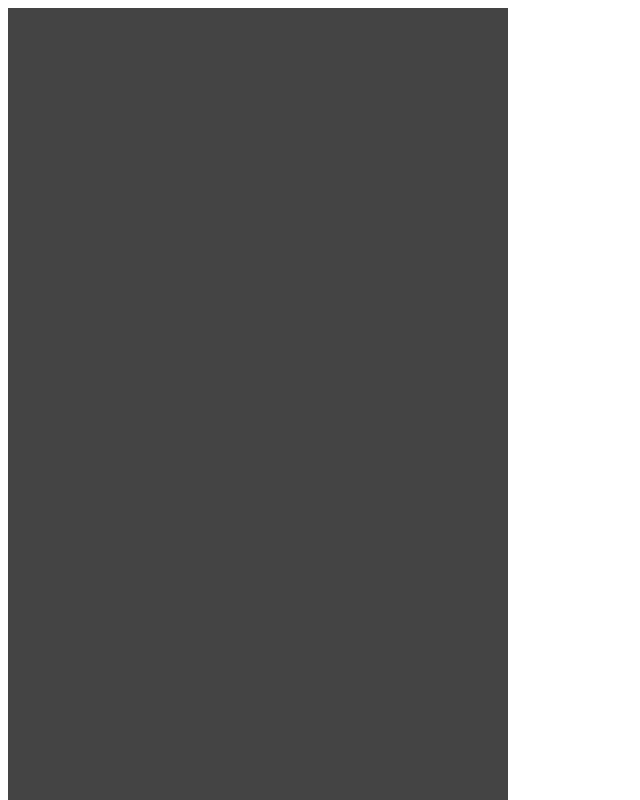
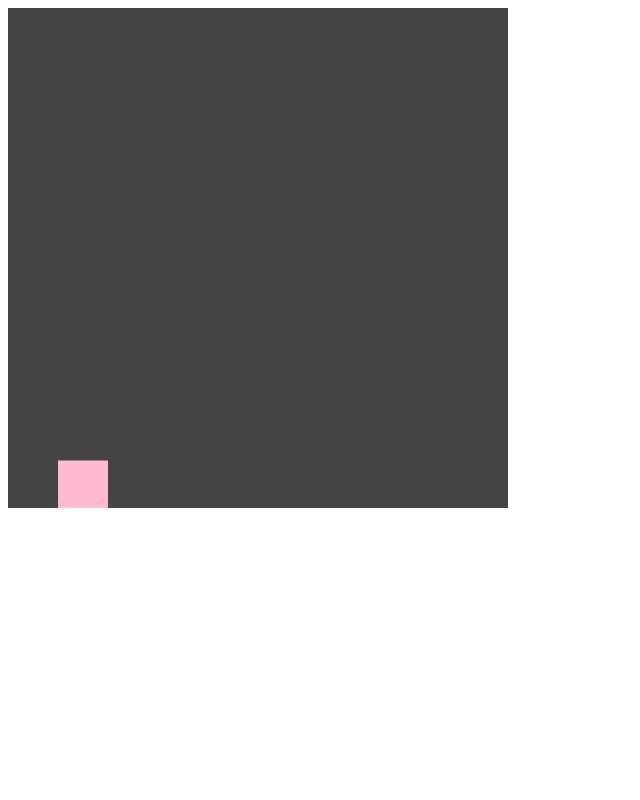
Before and after one commit to chaiyawahoo/2d-game-engine, a website with bundled scripts: page index.html in a window 1280 px wide. Shown: the top 800 px of the page, without its empty margins (0-640 px from the left). Built offline with nearby package versions, Linux system fonts and the light colour scheme.

Commit message:
alpha physics object complete

```diff
--- a/Scripts/physics/PhysicsObject.js
+++ b/Scripts/physics/PhysicsObject.js
@@ -1,41 +1,63 @@
 import Vector2 from './vectors.js';
 /*
- * This class will implement our physics entity interface, and be a parent class
- * for all future physics enabled game objects
- */
+* This class will implement our physics entity interface, and be a parent class
+* for all future physics enabled game objects
+*/
 var PhysicsObject = /** @class */ (function () {
-    function PhysicsObject() {
-        this.position = new Vector2(50, 0);
+    // Our constructor does not accept a velocity or an acceleration because
+    // acceleration should only be added by an applied force, and velocity should
+    // only update based on acceleration
+    function PhysicsObject(position, hitbox, mass, collidable, bounded) {
+        this.position = position;
         this.velocity = new Vector2(0, 0);
         this.acceleration = new Vector2(0, 0);
-        this.hitbox = new Vector2(50, 50);
-        this.mass = 1;
-        this.timeStep = .05;
+        this.hitbox = hitbox;
+        this.mass = mass;
+        this.collidable = collidable;
+        this.bounded = bounded;
     }
     // Physics calculations
-    PhysicsObject.prototype.move = function () {
+    PhysicsObject.prototype.move = function (timeStep) {
         // Use implicit Euler's method to approximate new state
-        this.position.step(this.velocity.x * this.timeStep, this.velocity.y * this.timeStep);
+        this.position.step(this.velocity.x * timeStep, this.velocity.y * timeStep);
         var terminalVelocity = 100 * Math.sqrt(20 * this.mass / this.hitbox.x);
         if (this.velocity.magnitude < terminalVelocity) {
-            this.velocity.step(this.acceleration.x * this.timeStep, this.acceleration.y * this.timeStep);
+            this.velocity.step(this.acceleration.x * timeStep, this.acceleration.y * timeStep);
         }
         return this.position;
     };
     PhysicsObject.prototype.applyForce = function (force) {
-        this.acceleration.x += force.x * this.mass;
-        this.acceleration.y += force.y * this.mass;
+        this.acceleration.step(force.x * this.mass, force.y * this.mass);
         return this.acceleration;
     };
     PhysicsObject.prototype.checkCollision = function (other) {
-        return true;
+        if (!this.collidable)
+            return false;
+        // Check if our object is colliding with the other object
+        if (this.position.x + this.hitbox.x > other.position.x && this.position.x - 8 < other.position.x + other.hitbox.x) {
+            if (this.position.y + this.hitbox.y > other.position.y && this.position.y - 8 < other.position.y + other.hitbox.y) {
+                return true;
+            }
+        }
+        return false;
     };
     PhysicsObject.prototype.checkBounds = function (canvas) {
-        return true;
+        if (!this.bounded)
+            return false;
+        // Check if our object is out of bounds, if so return true
+        if (this.position.x < 0 || this.position.x + this.hitbox.x > canvas.width) {
+            // Out of bounds horizontally
+            return true;
+        }
+        if (this.position.y < 0 || this.position.y + this.hitbox.y > canvas.height) {
+            // Out of bounds vertically
+            return true;
+        }
+        return false;
     };
     // Rendering
     PhysicsObject.prototype.render = function (ctx) {
-        ctx.fillStyle = "#fff";
+        ctx.fillStyle = "#ffbad2";
         ctx.beginPath();
         ctx.rect(this.position.x, this.position.y, this.hitbox.x, this.hitbox.y);
         ctx.fill();
--- a/Scripts/test.js
+++ b/Scripts/test.js
@@ -2,12 +2,14 @@
 import Vector2 from './physics/vectors.js';
 var canvas = document.getElementById('test-canvas');
 var ctx = canvas.getContext('2d');
-var thing = new PhysicsObject();
+var thing = new PhysicsObject(new Vector2(50, 5), new Vector2(50, 50), 1, false, true);
 thing.applyForce(new Vector2(0, 9.8));
 setInterval(function () {
-    console.log("V: " + thing.velocity.magnitude + "\nA: " + thing.acceleration.magnitude);
+    //console.log(`V: ${thing.velocity.magnitude}\nA: ${thing.acceleration.magnitude}`);
     ctx.clearRect(0, 0, canvas.width, canvas.height);
     thing.render(ctx);
-    thing.move();
+    if (!thing.checkBounds(canvas)) {
+        thing.move(0.05);
+    }
 }, 10);
 //# sourceMappingURL=test.js.map
--- a/index.html
+++ b/index.html
@@ -1,6 +1,6 @@
 <html>
     <body>
-        <canvas id='test-canvas' width=500 height=1500 style='background:#444;'></canvas>
+        <canvas id='test-canvas' width=500 height=500 style='background:#444;'></canvas>
     </body>
     <script>var exports = {"__esModule": true};</script>
     <script type='module' src='Scripts/test.js'></script>
--- a/physics/entity.ts
+++ b/physics/entity.ts
@@ -13,11 +13,10 @@
   mass:number;
   collidable:boolean;
   bounded:boolean;
-  timeStep:number;
 
   // Physics calculations
-  move():void;
-  applyForce(force:Vector2):void;
+  move(timeStep:number):Vector2;
+  applyForce(force:Vector2):Vector2;
   checkCollision(other:Entity):boolean;
   checkBounds(canvas:HTMLCanvasElement):boolean;
 
```
Also changed, not shown: physics/physicsObject.ts (+33 -13 lines), test.ts (+10 -2 lines), tsconfig.json (added, +14 -0 lines), 3 other files.
